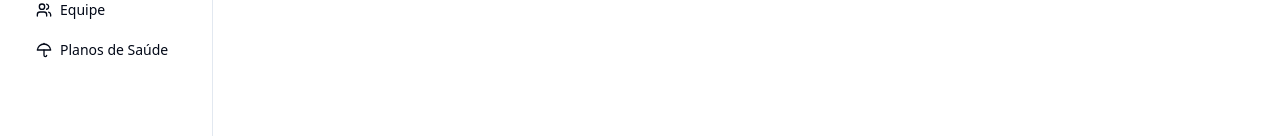
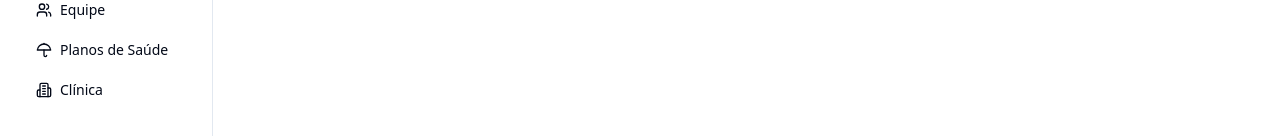
Before and after one commit to danielmaiajr/dentist-project-frontend, a React (Vite) app: page / in a window 1280 px wide. Both pictures are taken after typing "name@example.com", "Sample123" into the empty fields and a click on the button "Entrar". Shown: the part 302-438 px from the top of the page. Built offline with nearby package versions, Linux system fonts and the light colour scheme; no server answers; a web font is replaced by a local one.

Commit message:
Added ClinicPage to App route and SideBar component

```diff
--- a/src/App.tsx
+++ b/src/App.tsx
@@ -15,6 +15,7 @@ import PatientPage from "./components/PatientPage.tsx";
 import SchedulerPage from "./components/SchedulerPage.tsx";
 import ConfigPage from "./components/ConfigPage.tsx";
 import InsurancePage from "./components/InsurancePage.tsx";
+import ClinicPage from "./components/ClinicPage.tsx";
 
 const token = localStorage.getItem("token");
 if (token) {
@@ -37,6 +38,7 @@ const App = () => {
           <Route path="/scheduler" element={<SchedulerPage />}></Route>
           <Route path="/config" element={<ConfigPage />}></Route>
           <Route path="/insurance" element={<InsurancePage />}></Route>
+          <Route path="/clinic" element={<ClinicPage />}></Route>
         </Route>
       </Route>
     </Routes>
--- /dev/null
+++ b/src/components/ClinicPage.tsx
@@ -0,0 +1,15 @@
+import { useAppSelector } from "@/hooks";
+
+const ClinicPage = () => {
+  const clinic = useAppSelector((state) => state.clinic);
+
+  return (
+    <div className="w-full px-10 py-5">
+      <h1 className="text-2xl font-semibold tracking-tight pb-1">Clínica</h1>
+      <p className="text-sm text-muted-foreground">Dados da clínica</p>
+      <div>{JSON.stringify(clinic)}</div>
+    </div>
+  );
+};
+
+export default ClinicPage;
--- a/src/components/Home.tsx
+++ b/src/components/Home.tsx
@@ -32,6 +32,7 @@ const Home = () => {
     if (location.pathname == "/scheduler") setTitle("Agenda");
     if (location.pathname == "/config") setTitle("Equipe");
     if (location.pathname == "/insurance") setTitle("Planos de Saúde");
+    if (location.pathname == "/clinic") setTitle("Clínica");
   }, [location]);
 
   return (
--- a/src/components/SideBar.tsx
+++ b/src/components/SideBar.tsx
@@ -1,6 +1,6 @@
 import { cn } from "@/lib/utils";
 import { buttonVariants } from "@/components/ui/button";
-import { User, Users, Calendar, Umbrella } from "lucide-react";
+import { User, Users, Calendar, Umbrella, Building2 } from "lucide-react";
 import { Link } from "react-router-dom";
 
 import { useLocation } from "react-router-dom";
@@ -72,6 +72,18 @@ export const Sidebar = () => {
             <Umbrella className="mr-2 h-4 w-4" />
             Planos de Saúde
           </Link>
+          <Link
+            to="/clinic"
+            className={cn(
+              buttonVariants({
+                variant: getButtonVariant("/clinic"),
+              }),
+              "w-full justify-start"
+            )}
+          >
+            <Building2 className="mr-2 h-4 w-4" />
+            Clínica
+          </Link>
         </div>
       </div>
     </div>
```
